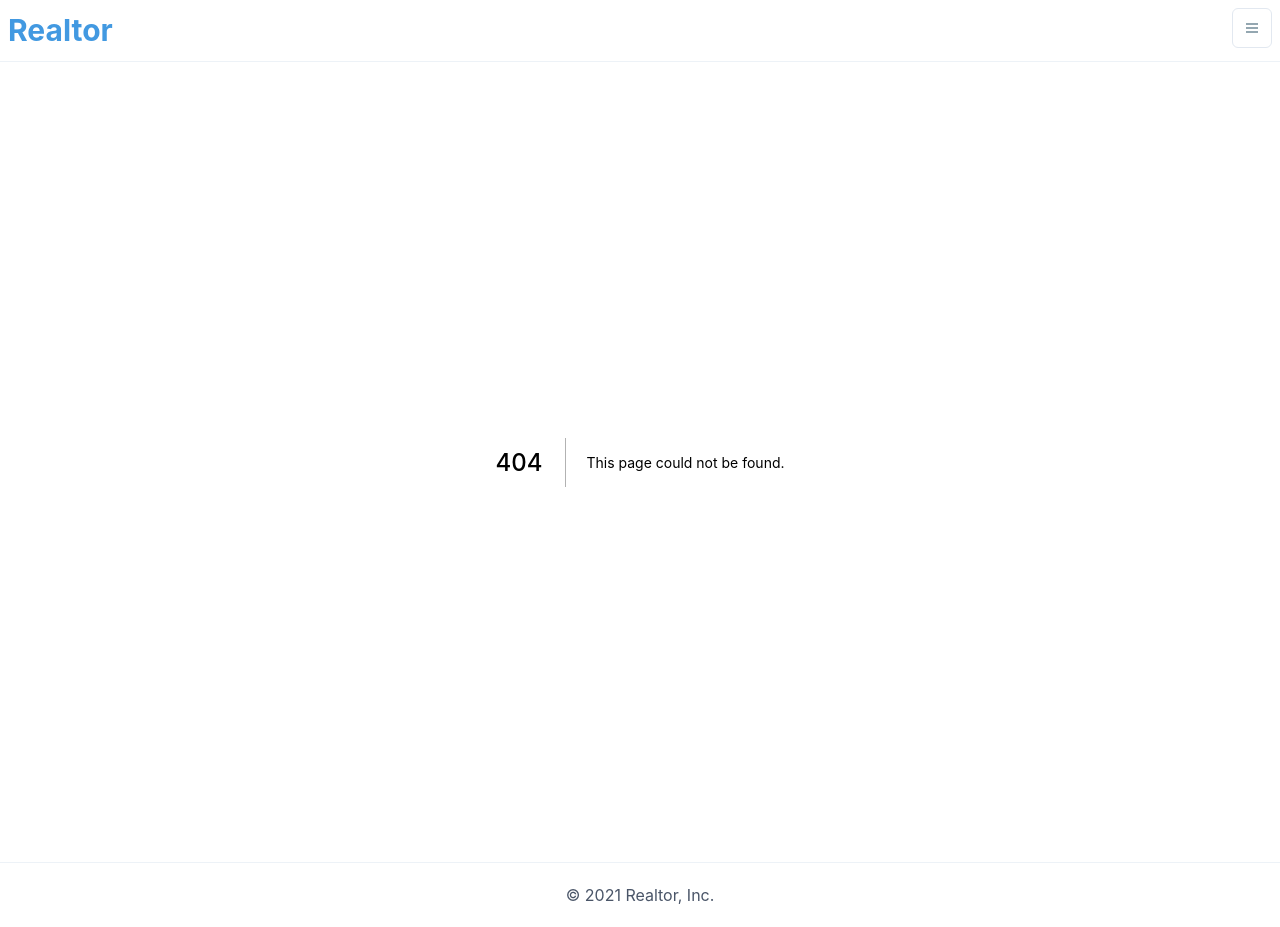
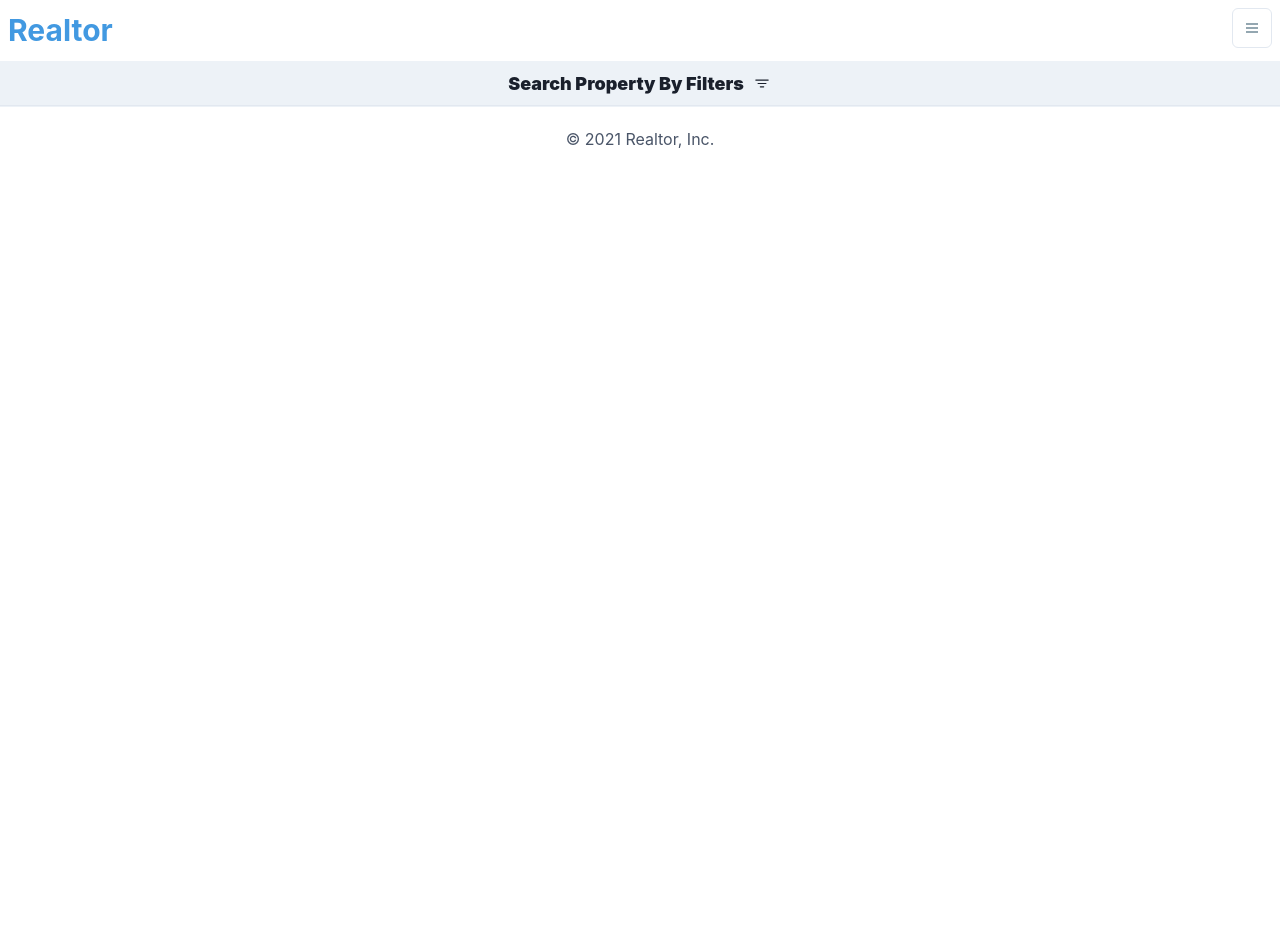
Before and after one commit to DrewIndeed/mordern-real-estate-app, a Next.js app: page /search in a window 1280 px wide. Before the commit this address had no page. After the commit the page ends 800 px from the top, so only its background shows below. Built offline with nearby package versions, Linux system fonts and the light colour scheme.

Commit message:
11. Add basic layout for Search Page

```diff
--- /dev/null
+++ b/components/SearchFilters.js
@@ -0,0 +1,9 @@
+import { useEffect, useState } from 'react';
+import { Flex, Select, Box, Text, Input, Spinner, Icon, Button } from '@chakra-ui/react';
+import { useRouter } from 'next/router';
+import { MdCancel } from 'react-icons/md';
+import Image from 'next/image';
+
+const SearchFilters = () => <div>Search!!</div>
+
+export default SearchFilters;
--- /dev/null
+++ b/pages/search.js
@@ -0,0 +1,35 @@
+import { useState } from 'react';
+import { useRouter } from 'next/router';
+import Image from 'next/image';
+import { Flex, Box, Text, Icon } from '@chakra-ui/react';
+import { BsFilter } from 'react-icons/bs';
+import SearchFilters from '../components/SearchFilters';
+
+
+const Search = () => {
+  const [searchFilters, setSearchFilters] = useState(false);
+  const router = useRouter();
+
+  return (
+    <Box>
+      <Flex
+        cursor="pointer"
+        bg="gray.100"
+        borderBottom="1px"
+        borderColor="gray.200"
+        p="2"
+        fontWeight="black"
+        fontSize="lg"
+        justifyContent="center"
+        alignItems="center"
+        onClick={() => setSearchFilters(!searchFilters)}
+      >
+        <Text>Search Property By Filters</Text>
+        <Icon paddingLeft="2" w="7" as={BsFilter} />
+      </Flex>
+      {searchFilters && <SearchFilters />}
+    </Box>
+  );
+};
+
+export default Search;
```
